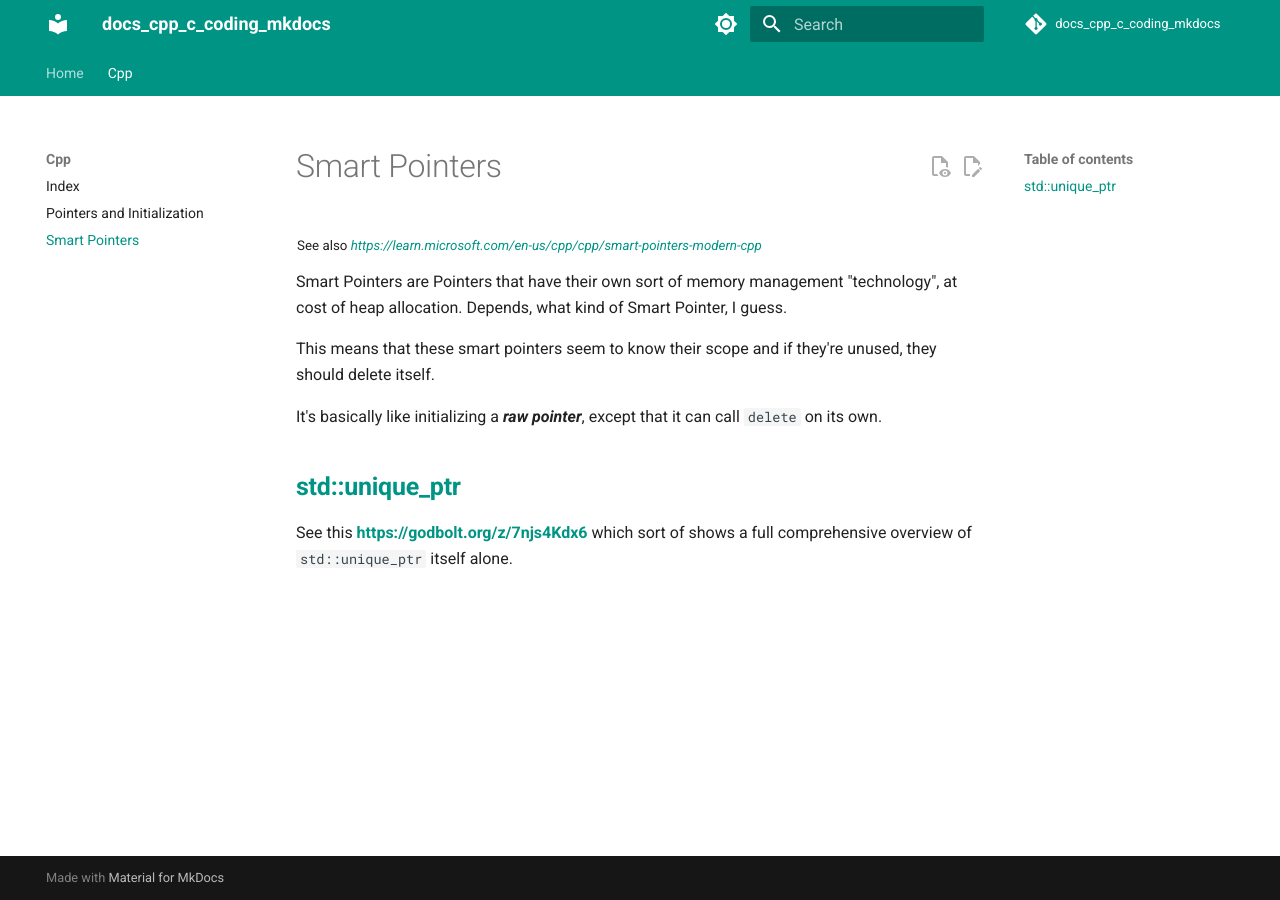
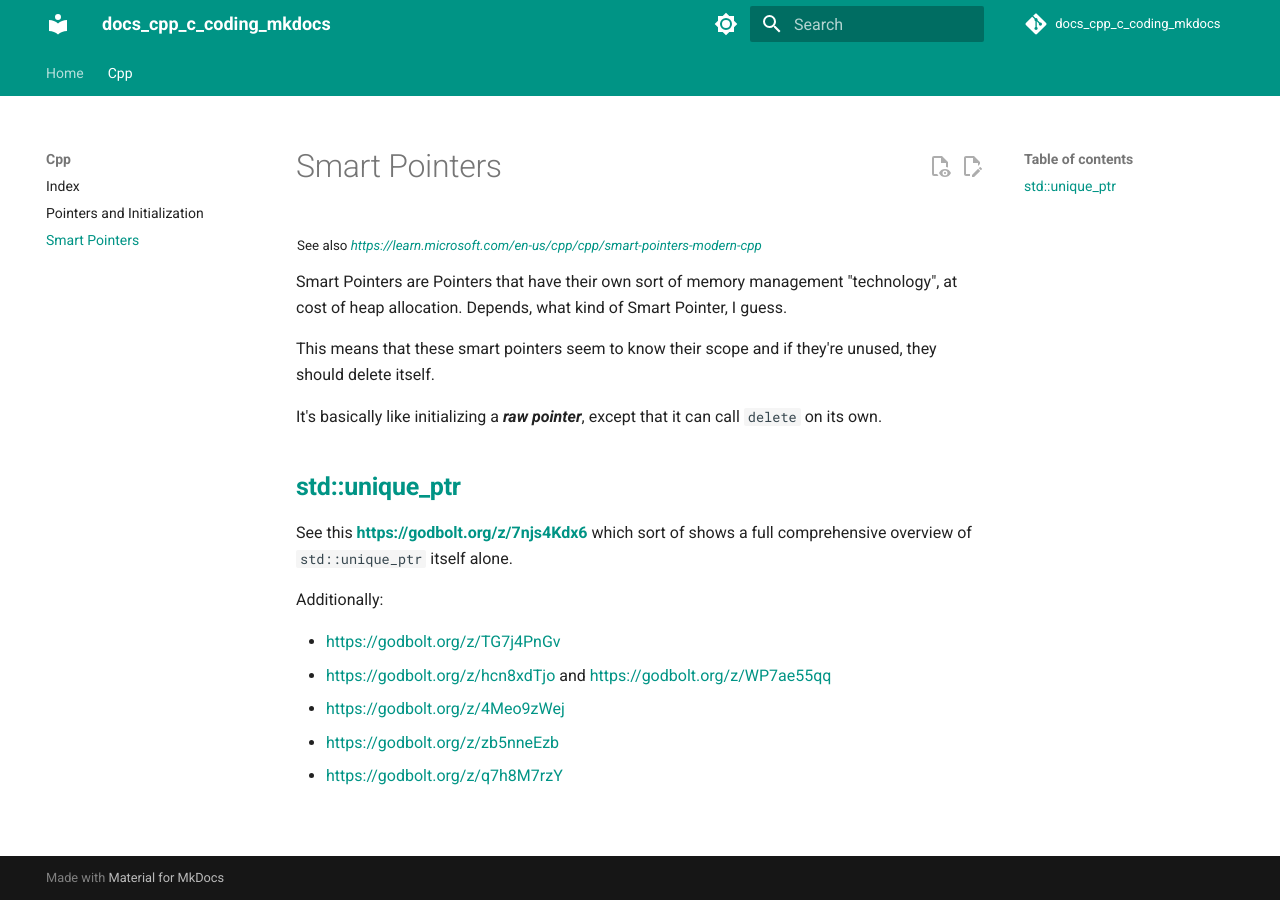
Before and after one commit to karl-police/docs_cpp_c_coding, an MkDocs documentation site: the page built from docs/cpp/Smart_Pointers.md, in a window 1280 px wide. Built offline with MkDocs 1.6.1 and Material for MkDocs 9.7.7, drawn with Linux system fonts in a browser that asks for light colours; comment, search, counter and statistics services are not loaded.

Commit message:
Update Smart_Pointers.md

```diff
--- a/docs/cpp/Smart_Pointers.md
+++ b/docs/cpp/Smart_Pointers.md
@@ -12,3 +12,11 @@ It's basically like initializing a _**raw pointer**_, except that it can call ``
 ## [**std::unique_ptr**](https://en.cppreference.com/w/cpp/memory/unique_ptr.html)
 
 See this **<a>https://godbolt.org/z/7njs4Kdx6</a>** which sort of shows a full comprehensive overview of ``std::unique_ptr`` itself alone.
+
+Additionally:
+
+* https://godbolt.org/z/TG7j4PnGv
+* https://godbolt.org/z/hcn8xdTjo and https://godbolt.org/z/WP7ae55qq
+* https://godbolt.org/z/4Meo9zWej
+* https://godbolt.org/z/zb5nneEzb
+* https://godbolt.org/z/q7h8M7rzY
```
